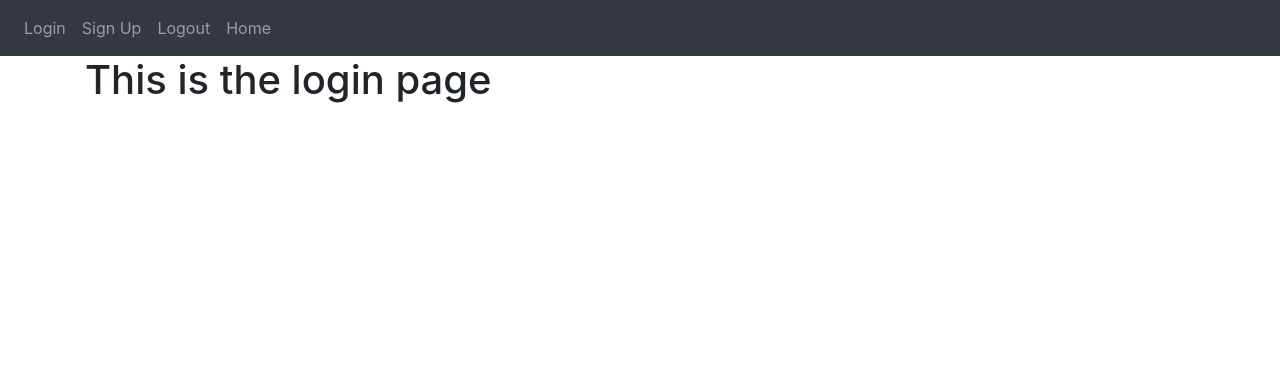
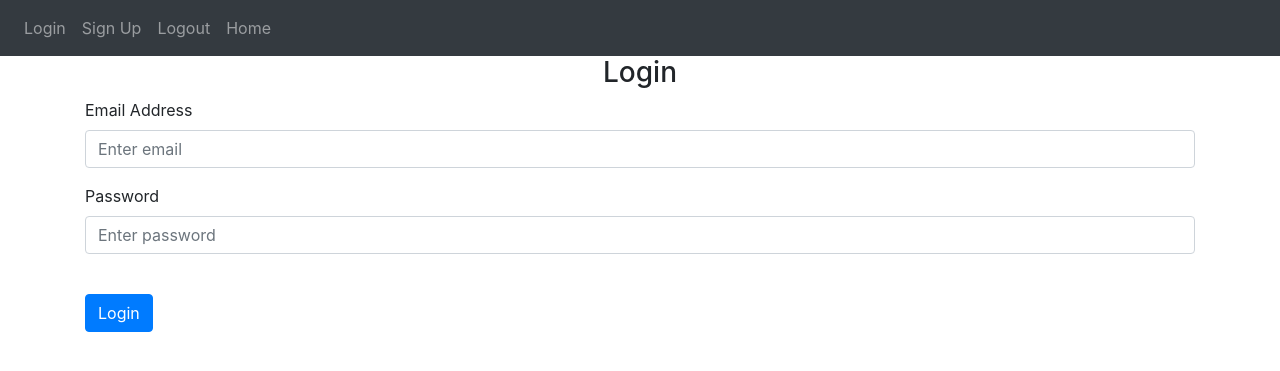
Before and after one commit to raysebas24/authenticationNoteApp, a Flask app: page /login in a window 1280 px wide. Shown: the top 371 px of the page. Run offline with Flask 2, Linux system fonts and the light colour scheme; some libraries are stand-ins or nearby versions.

Commit message:
further developed. add new features

```diff
--- a/website/auth.py
+++ b/website/auth.py
@@ -1,12 +1,16 @@
-from flask import Blueprint, render_template
+from flask import Blueprint, render_template, request, flash
 print("[auth]")
 
 # This will be imported by '__init__.py'
 auth = Blueprint('auth', __name__)
 print("[auth]: created 'Blueprint('auth')'")
 
-@auth.route('/login')
+# by default, methods can only handle GET requests
+@auth.route('/login', methods=['GET', 'POST'])
 def login():
+    # gets the data from the HTML page
+    #data = request.form
+    #print(data)
     print("[auth]: @auth.route(/login)")
     # 'text' is a variable (chosen by me), not an default parameter. Is passed to 'login.html'
     return render_template("login.html", boolean=True)
@@ -16,7 +20,25 @@ def logout():
     print("[auth]: @auth.route(/logout)")
     return "<p>Logout</p>"
 
-@auth.route('/sign-up')
+@auth.route('/sign-up', methods=['GET', 'POST'])
 def sign_up():
+    if request.method == 'POST':
+        # gets the data from the HTML page
+        #email = request.form['email']
+        email = request.form.get('email')
+        firstName = request.form.get('firstName')
+        passwort1 = request.form.get('password1')
+        password2 = request.form.get('password2')
+
+        if len(email) < 4:
+            flash('Email must be greater than 3 characters.', category='error')
+        elif len(firstName) < 2:
+            flash('First name must be greater than 1 characters.', category='error')
+        elif passwort1 != password2:
+            flash('Passwords don\'t match.', category='error')
+        elif len(passwort1) < 7:
+            flash('Password must be at least 7 characters.', category='error')
+        else:
+            flash('Account created!', category='success')
     print("[auth]: @auth.route(/sign-up)")
     return render_template("sign_up.html")
--- a/website/templates/login.html
+++ b/website/templates/login.html
@@ -2,5 +2,29 @@
 {% extends "base.html" %} {% block title %}Login{% endblock %}
 
 {% block content %}
-<h1>This is the login page</h1>
-{% endblock %}
+<form method="POST">
+    <h3 align="center">Login</h3>
+    <!-- 'form-group', 'form-control' etc. are Bootstrap classes. Check out the website -->
+    <div class="form-group">
+        <label for="email">Email Address</label>
+        <input
+            type="email"
+            class="form-control"
+            id="email"
+            name="email"
+            placeholder="Enter email"/>
+    </div>
+    <div class="form-group">
+        <label for="password">Password</label>
+        <input
+            type="password"
+            class="form-control"
+            id="password"
+            name="password"
+            placeholder="Enter password"/>
+    </div>
+
+    <br/>
+    <button type="submit" class="btn btn-primary">Login</button>
+</form>
+    {% endblock %}
```
Also changed, not shown: README.md.
